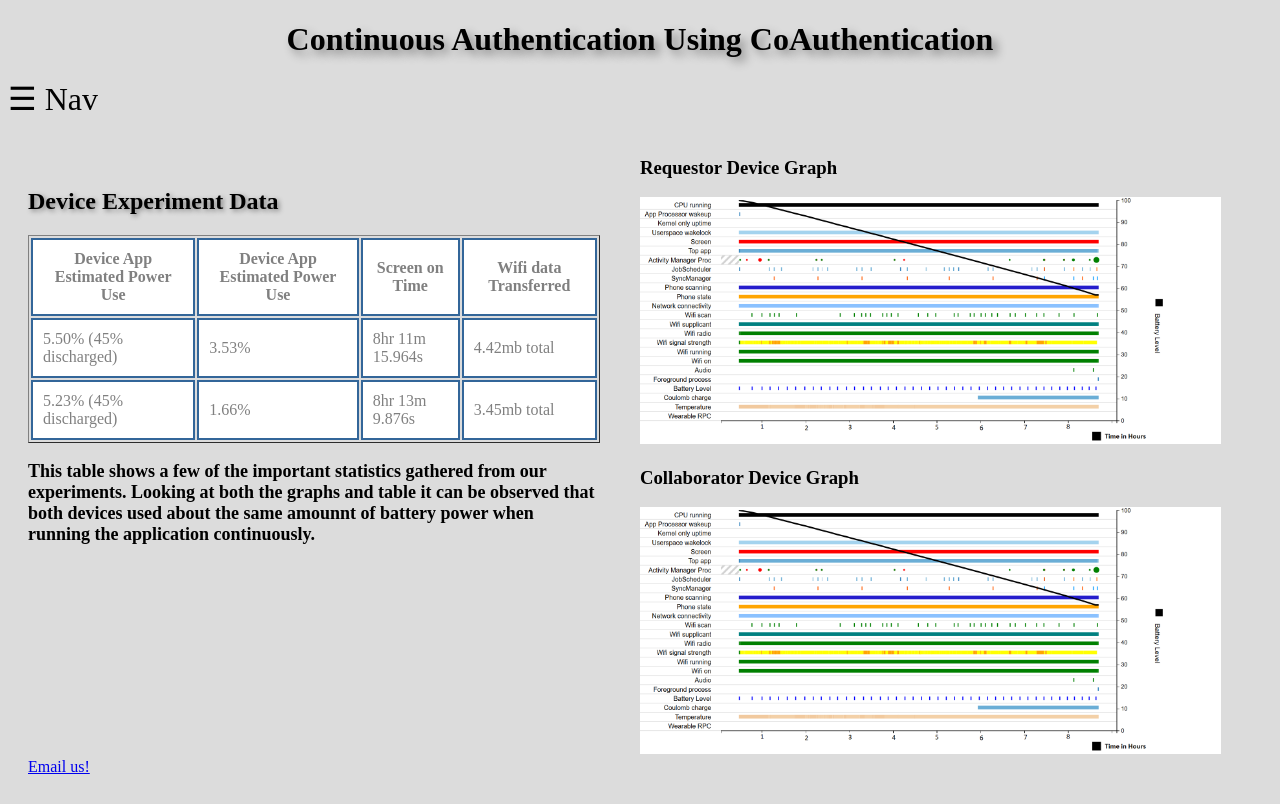
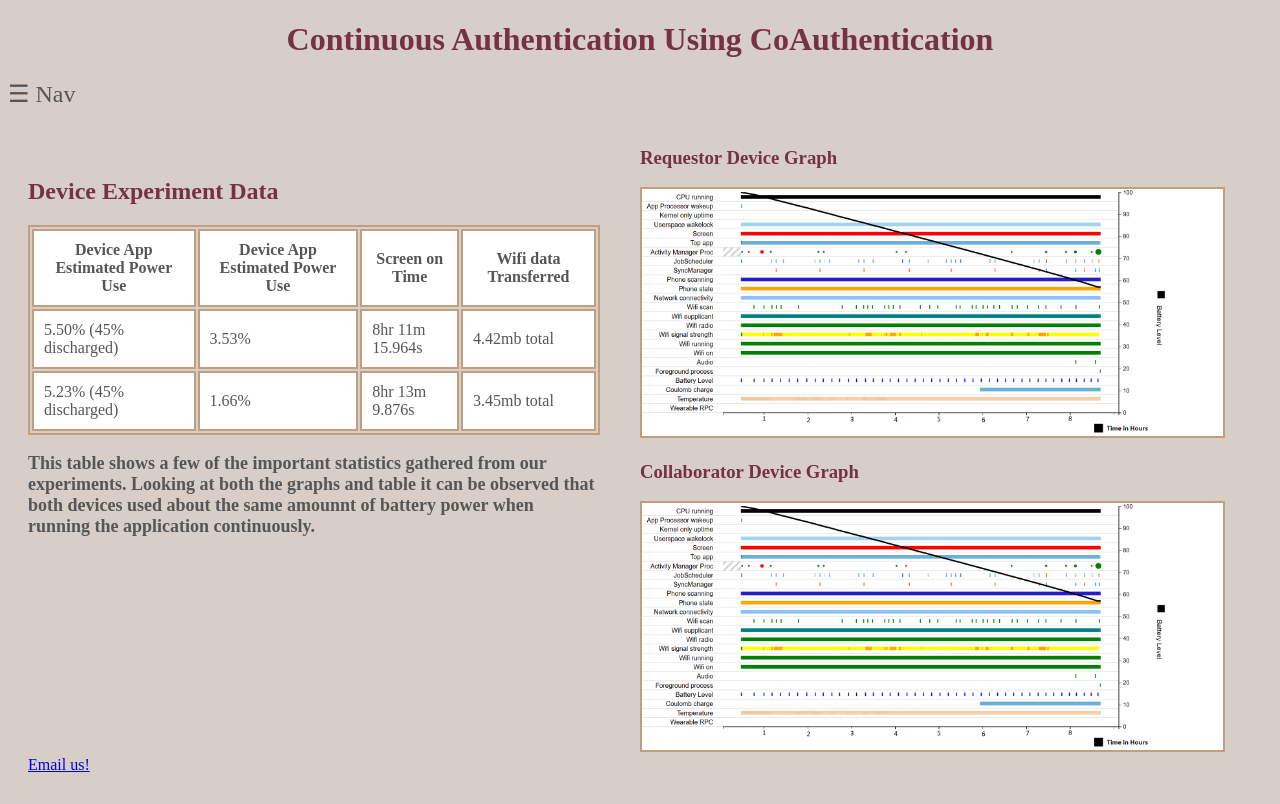
Before and after one commit to BrandonCorn/Project, a PHP site: page /results.html in a window 1280 px wide. After the commit the page ends 772 px from the top, so only its background shows below. Run offline with PHP 8.4, Linux system fonts and the light colour scheme.

Commit message:
color scheme

```diff
--- a/abstract.html
+++ b/abstract.html
@@ -24,10 +24,12 @@
 		function openNav() {
 			document.getElementById("SideNav").style.width = "250px";
 			document.getElementById("Main").style.marginLeft = "250px";
+			document.body.style.backgroundColor = "#D7CEC7";
 		}
 		function closeNav() {
 			document.getElementById("SideNav").style.width = "0";
 			document.getElementById("Main").style.marginLeft = "0";
+			document.body.style.backgroundColor = "#D7CEC7";
 		}
 	</script>
 </body>
--- a/experiment.html
+++ b/experiment.html
@@ -24,12 +24,12 @@
 		function openNav() {
 			document.getElementById("SideNav").style.width = "250px";
 			document.getElementById("Main").style.marginLeft = "250px";
-			document.body.style.backgroundColor = "rgba(0,0,0,0.4)";
+			document.body.style.backgroundColor = "#D7CEC7";
 		}
 		function closeNav() {
 			document.getElementById("SideNav").style.width = "0";
 			document.getElementById("Main").style.marginLeft = "0";
-			document.body.style.backgroundColor = "Gainsboro";
+			document.body.style.backgroundColor = "#D7CEC7";
 		}
 	</script>
 </body>
--- a/index.html
+++ b/index.html
@@ -24,12 +24,12 @@
 		function openNav() {
 			document.getElementById("SideNav").style.width = "250px";
 			document.getElementById("Main").style.marginLeft = "250px";
-			document.body.style.backgroundColor = "rgba(0,0,0,0.4)";
+			document.body.style.backgroundColor = "#D7CEC7";
 		}
 		function closeNav() {
 			document.getElementById("SideNav").style.width = "0";
 			document.getElementById("Main").style.marginLeft = "0";
-			document.body.style.backgroundColor = "Gainsboro";
+			document.body.style.backgroundColor = "#D7CEC7";
 		}
 	</script>
 </body>
--- a/references.html
+++ b/references.html
@@ -24,12 +24,12 @@
 		function openNav() {
 			document.getElementById("SideNav").style.width = "250px";
 			document.getElementById("Main").style.marginLeft = "250px";
-			document.body.style.backgroundColor = "rgba(0,0,0,0.4)";
+			document.body.style.backgroundColor = "#D7CEC7";
 		}
 		function closeNav() {
 			document.getElementById("SideNav").style.width = "0";
 			document.getElementById("Main").style.marginLeft = "0";
-			document.body.style.backgroundColor = "Gainsboro";
+			document.body.style.backgroundColor = "#D7CEC7";
 		}
 	</script>
 </body>
--- a/results.html
+++ b/results.html
@@ -24,12 +24,12 @@
 		function openNav() {
 			document.getElementById("SideNav").style.width = "250px";
 			document.getElementById("Main").style.marginLeft = "250px";
-			document.body.style.backgroundColor = "rgba(0,0,0,0.4)";
+			document.body.style.backgroundColor = "#D7CEC7";
 		}
 		function closeNav() {
 			document.getElementById("SideNav").style.width = "0";
 			document.getElementById("Main").style.marginLeft = "0";
-			document.body.style.backgroundColor = "Gainsboro";
+			document.body.style.backgroundColor = "#D7CEC7";
 		}
 	</script>
 </body>
--- a/style.css
+++ b/style.css
@@ -1,19 +1,25 @@
 body {
-    background-color: Gainsboro;
+    background-color: #D7CEC7;
 
 }
 
  #IndexHeader1 {
 	text-align: center;
-    text-shadow: 5px 5px 10px Grey;
 	margin-left: 50px;
 	margin-right: 50px;
 }
 
 #ExperimentDataHeader {
-	text-shadow: 2px 2px 5px Grey;
 }
-
+h1 {
+  color: #76323F;
+}
+h2, h3, h4 {
+  color: #76323F;
+}
+p{
+  color: #565656;
+}
 .mySideNav {
 	height: 100%;
     width: 0;
@@ -21,7 +27,7 @@ body {
     z-index: 1;
     top: 0;
     left: 0;
-    background-color: black;
+    background-color: #565656;
     overflow-x: hidden;
     transition: 0.5s;
     padding-top: 60px;
@@ -30,14 +36,15 @@ body {
 .mySideNav a{
 	text-decoration: none;
 	font-size: 18px;
-	color: white;
+	color: #D7CEC7;
 	display: block;
 	transition: 0.3s;
 	padding: 8px 8px 8px 8px;
 }
 
 .mySideNav a:hover {
-	color: grey;
+	color: #C09F80;
+
 }
 
 .mySideNav .closebutton {
@@ -49,7 +56,9 @@ body {
 }
 
 #SideNavSpan{
-	font-size: 32px;
+	font-size: 1.5em;
+  color: #565656;
+  shadow
 }
 
 #Main {
@@ -65,6 +74,11 @@ body {
 #column1, #column2{
 	width: 50%;
 	float: left;
+
+
+}
+table{
+  border: 2px solid #C09F80;
 }
 
 .TableDeviceData{
@@ -75,8 +89,9 @@ body {
 
 #DeviceData{
 	padding:10px;
-	border: 2px solid #336699;
-	color: grey;
+	border: 2px solid;
+	color: #565656;
+  border-color: #C09F80;
 	background-color: white;
 }
 
@@ -87,4 +102,5 @@ body {
 
 .DeviceGraph{
 	width: 95%;
+  border: 2px solid #C09F80;
 }
```
